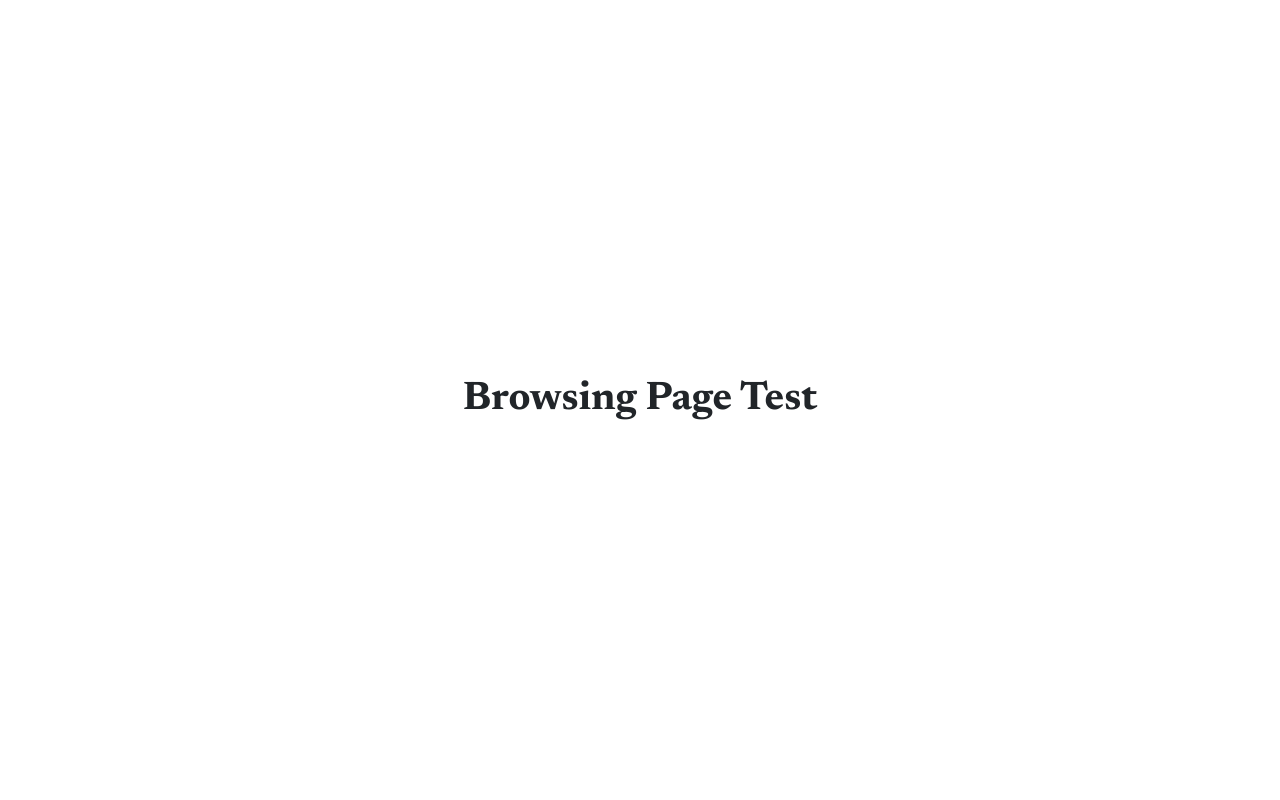
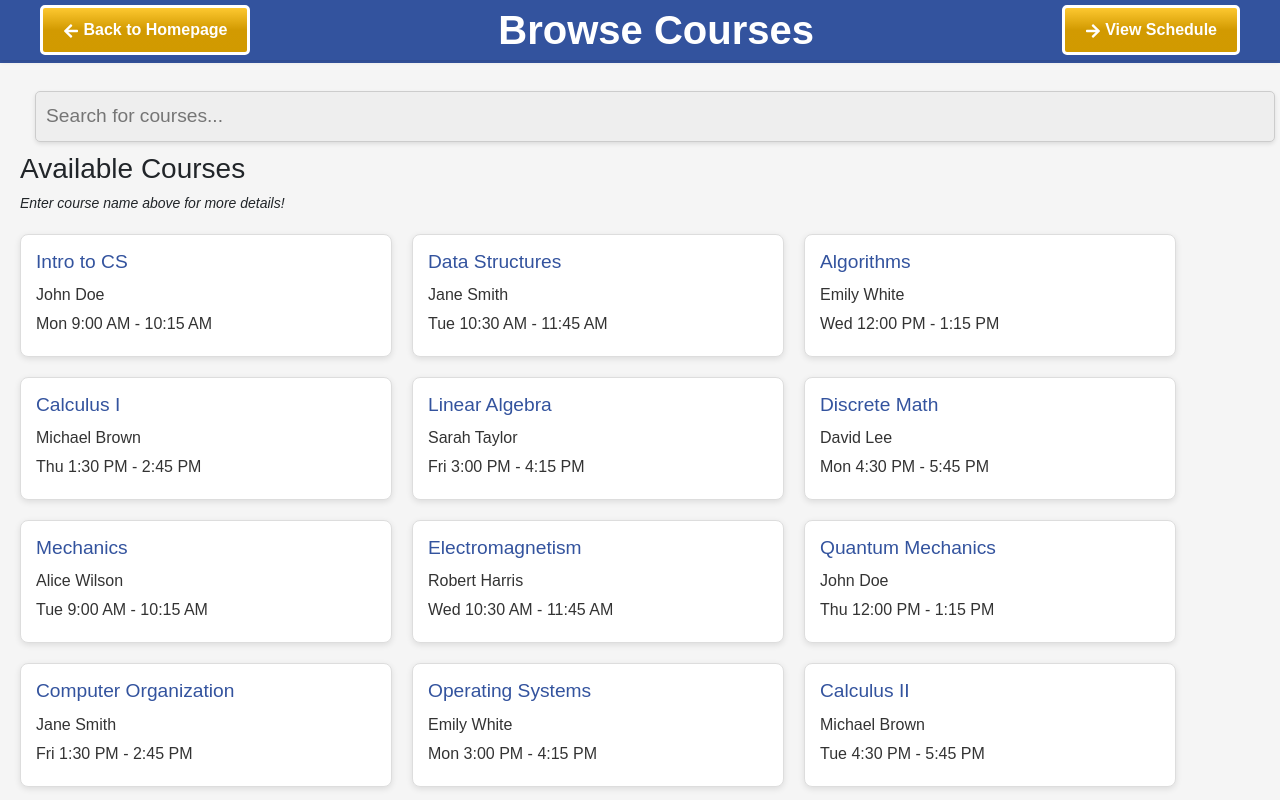
Before and after one commit to datasheng/csc336-teamproject-repo-biggerdata, a React (Create React App) app in the folder client/: page /browse in a window 1280 px wide. Built offline with nearby package versions, Linux system fonts and the light colour scheme.

Commit message:
Update Browse.js

```diff
--- a/client/src/Components/Browse/Browse.js
+++ b/client/src/Components/Browse/Browse.js
@@ -1,11 +1,126 @@
-import React from "react";
+import React, { useState } from "react";
+import { useNavigate } from "react-router-dom";
+import { FaArrowLeft, FaArrowRight } from "react-icons/fa";
+import "./Browse.css";
 
 const Browse = () => {
-    return (
-      <div className="test">
-        <h1>Browsing Page Test</h1>
-      </div>
+  const navigate = useNavigate();
+  const [searchTerm, setSearchTerm] = useState("");
+  const [filteredCourses, setFilteredCourses] = useState([]);
+  const [selectedCourse, setSelectedCourse] = useState(null);
+
+  const mockCourses = [
+    { id: 1, name: "Intro to CS", credits: 3, professor: "John Doe", schedule: "Mon 9:00 AM - 10:15 AM" },
+    { id: 2, name: "Data Structures", credits: 4, professor: "Jane Smith", schedule: "Tue 10:30 AM - 11:45 AM" },
+    { id: 3, name: "Algorithms", credits: 3, professor: "Emily White", schedule: "Wed 12:00 PM - 1:15 PM" },
+    { id: 4, name: "Calculus I", credits: 3, professor: "Michael Brown", schedule: "Thu 1:30 PM - 2:45 PM" },
+    { id: 5, name: "Linear Algebra", credits: 4, professor: "Sarah Taylor", schedule: "Fri 3:00 PM - 4:15 PM" },
+    { id: 6, name: "Discrete Math", credits: 3, professor: "David Lee", schedule: "Mon 4:30 PM - 5:45 PM" },
+    { id: 7, name: "Mechanics", credits: 3, professor: "Alice Wilson", schedule: "Tue 9:00 AM - 10:15 AM" },
+    { id: 8, name: "Electromagnetism", credits: 4, professor: "Robert Harris", schedule: "Wed 10:30 AM - 11:45 AM" },
+    { id: 9, name: "Quantum Mechanics", credits: 3, professor: "John Doe", schedule: "Thu 12:00 PM - 1:15 PM" },
+    { id: 10, name: "Computer Organization", credits: 3, professor: "Jane Smith", schedule: "Fri 1:30 PM - 2:45 PM" },
+    { id: 11, name: "Operating Systems", credits: 3, professor: "Emily White", schedule: "Mon 3:00 PM - 4:15 PM" },
+    { id: 12, name: "Calculus II", credits: 3, professor: "Michael Brown", schedule: "Tue 4:30 PM - 5:45 PM" },
+    { id: 13, name: "Differential Equations", credits: 4, professor: "Sarah Taylor", schedule: "Wed 9:00 AM - 10:15 AM" },
+    { id: 14, name: "Thermodynamics", credits: 3, professor: "David Lee", schedule: "Thu 10:30 AM - 11:45 AM" },
+    { id: 15, name: "Astrophysics", credits: 4, professor: "Alice Wilson", schedule: "Fri 12:00 PM - 1:15 PM" }
+  ];
+
+  const handleInputChange = (e) => {
+    const input = e.target.value;
+    setSearchTerm(input);
+
+    if (input.trim() === "") {
+      setFilteredCourses([]);
+      return;
+    }
+
+    const results = mockCourses.filter((course) =>
+      course.name.toLowerCase().includes(input.toLowerCase())
     );
+    setFilteredCourses(results);
   };
 
+  const handleCourseSelect = (course) => {
+    setSelectedCourse(course);
+    setSearchTerm("");
+    setFilteredCourses([]);
+  };
+
+  return (
+    <div className="browse-page">
+      {/* Header */}
+      <header className="browse-header">
+        <button className="browse-back-button" onClick={() => navigate('/homepage')}>
+          <FaArrowLeft /> Back to Homepage
+        </button>
+        <h1>Browse Courses</h1>
+        <button className="fwd-button" onClick={() => navigate('/schedule_build')}>
+          <FaArrowRight /> View Schedule
+        </button>
+      </header>
+
+      {/* Main Container */}
+      <div className="browse-container">
+        <div className="search-section">
+          <input
+            type="text"
+            className="search-bar"
+            placeholder="Search for courses..."
+            value={searchTerm}
+            onChange={handleInputChange}
+          />
+
+          <h3>Available Courses</h3>
+          <p> <i>Enter course name above for more details!</i> </p>
+          {!selectedCourse && (
+            <div className="main-courses">
+              {mockCourses.slice(0, 16).map((course) => (
+                <div key={course.id} className="browse-course-card">
+                  <h3>{course.name}</h3>
+                  <p>{course.professor}</p>
+                  <p>{course.schedule}</p>
+                </div>
+              ))}
+            </div>
+          )}
+
+          {/* Dropdown */}
+          {filteredCourses.length > 0 && (
+            <ul className="dropdown">
+              {filteredCourses.map((course) => (
+                <li
+                  key={course.id}
+                  className="dropdown-item"
+                  onClick={() => handleCourseSelect(course)}
+                >
+                  {course.name}
+                </li>
+              ))}
+            </ul>
+          )}
+
+          {filteredCourses.length === 0 && searchTerm.trim() !== "" && (
+            <ul className="dropdown">
+              <li className="dropdown-item no-match">No matching courses found</li>
+            </ul>
+          )}
+        </div>
+
+        {/* Course Details */}
+        {selectedCourse && (
+          <div className="course-details">
+            <h2>Course Details</h2>
+            <p><strong>Course Name:</strong> {selectedCourse.name}</p>
+            <p><strong>Credits:</strong> {selectedCourse.credits}</p>
+            <p><strong>Professor:</strong> {selectedCourse.professor}</p>
+            <p><strong>Schedule:</strong> {selectedCourse.schedule}</p>
+          </div>
+        )}
+      </div>
+    </div>
+  );
+};
+
 export default Browse;
```
